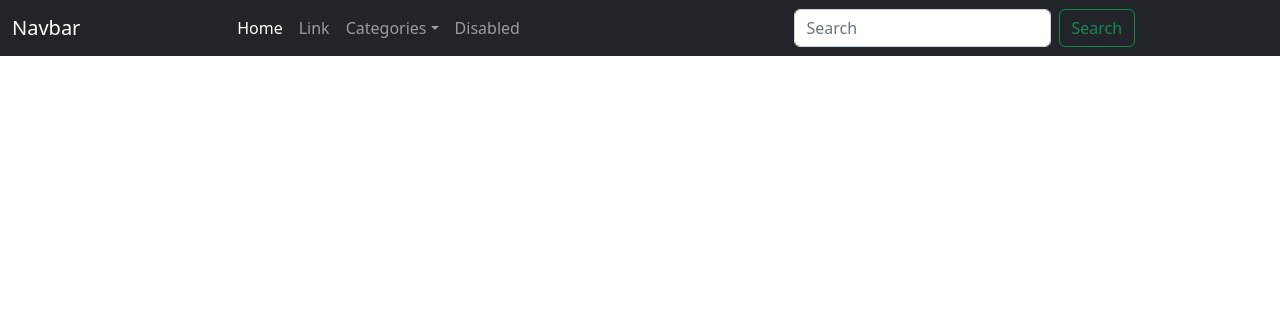
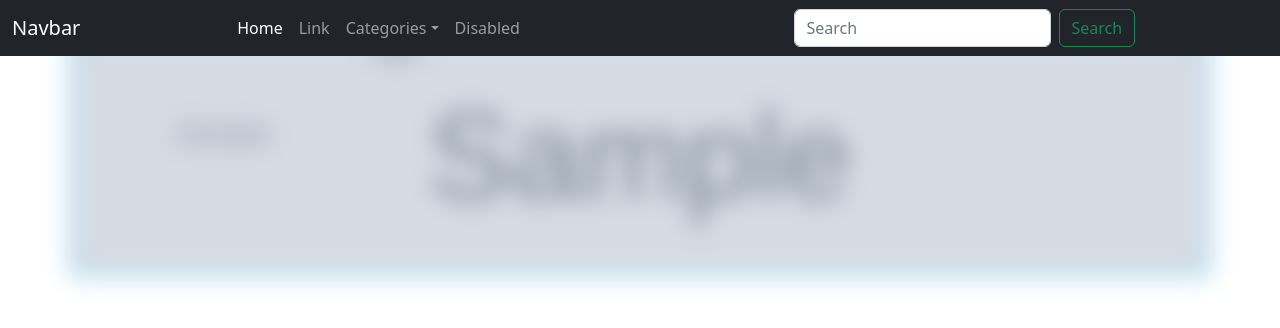
Before and after one commit to Biplob14/bookstore, a Django app: a page that uses templates/base.html in a window 1280 px wide. Shown: the top 328 px of the page. Run offline with Django 4.2, Linux system fonts and the light colour scheme; tables that the repository leaves empty hold one stand-in row (values such as "Sample post"); grey boxes marked "Sample" are stand-in pictures; some libraries are stand-ins or nearby versions.

Commit message:
cover for author page

```diff
--- a/books/templates/author.html
+++ b/books/templates/author.html
@@ -2,5 +2,12 @@
 {% block title %} {{ author.name }} {%endblock%}
 
 {% block content %}
-
+    <div class="row bg-image rounded mt-1 z-index-n1" style="background-image: url({{author.image.url}});">
+        <div class="col-3">
+            <img src="{{ author.image.url }}" alt="" class="img-fluid">
+        </div>
+        <div class="col-9">
+            name
+        </div>
+    </div>
 {% endblock %}
--- a/static/base.css
+++ b/static/base.css
@@ -38,3 +38,21 @@ body {
 input[type=number]::-webkit-inner-spin-button {
     opacity: 1
 }
+
+.cover-cover {
+    overflow: hidden;
+}
+
+.bg-image {
+    /* height: 400px; */
+    background-repeat: no-repeat;
+    width: 1000vw;
+    height: 30vh;
+    max-height: 250px;
+
+    background-size: cover;
+    background-position: center;
+    filter: blur(12px);
+    z-index: -1;
+    border: 2px solid var(--radiant-blue);
+}
--- a/templates/base.html
+++ b/templates/base.html
@@ -15,7 +15,7 @@
     {% include 'navbar.html' %}
     {% endblock%}
     <div id="content" class="container">
-        <div class="row mt-1 g-4 justify-content-center">
+        <div class="row g-4 justify-content-center">
             {% block content %} {% endblock %}
         </div>
     </div>
--- a/templates/navbar.html
+++ b/templates/navbar.html
@@ -1,7 +1,6 @@
-{% extends "base.html" %}
 {% block navbar %}
 
-<nav class="navbar navbar-expand-lg bg-dark navbar-dark">
+<nav class="navbar navbar-expand-lg bg-dark navbar-dark z-index-2">
     <div class="container-fluid">
         <a class="navbar-brand" href="#">Navbar</a>
         <button class="navbar-toggler" type="button" data-bs-toggle="collapse" data-bs-target="#navbarSupportedContent" aria-controls="navbarSupportedContent" aria-expanded="false" aria-label="Toggle navigation">
```
